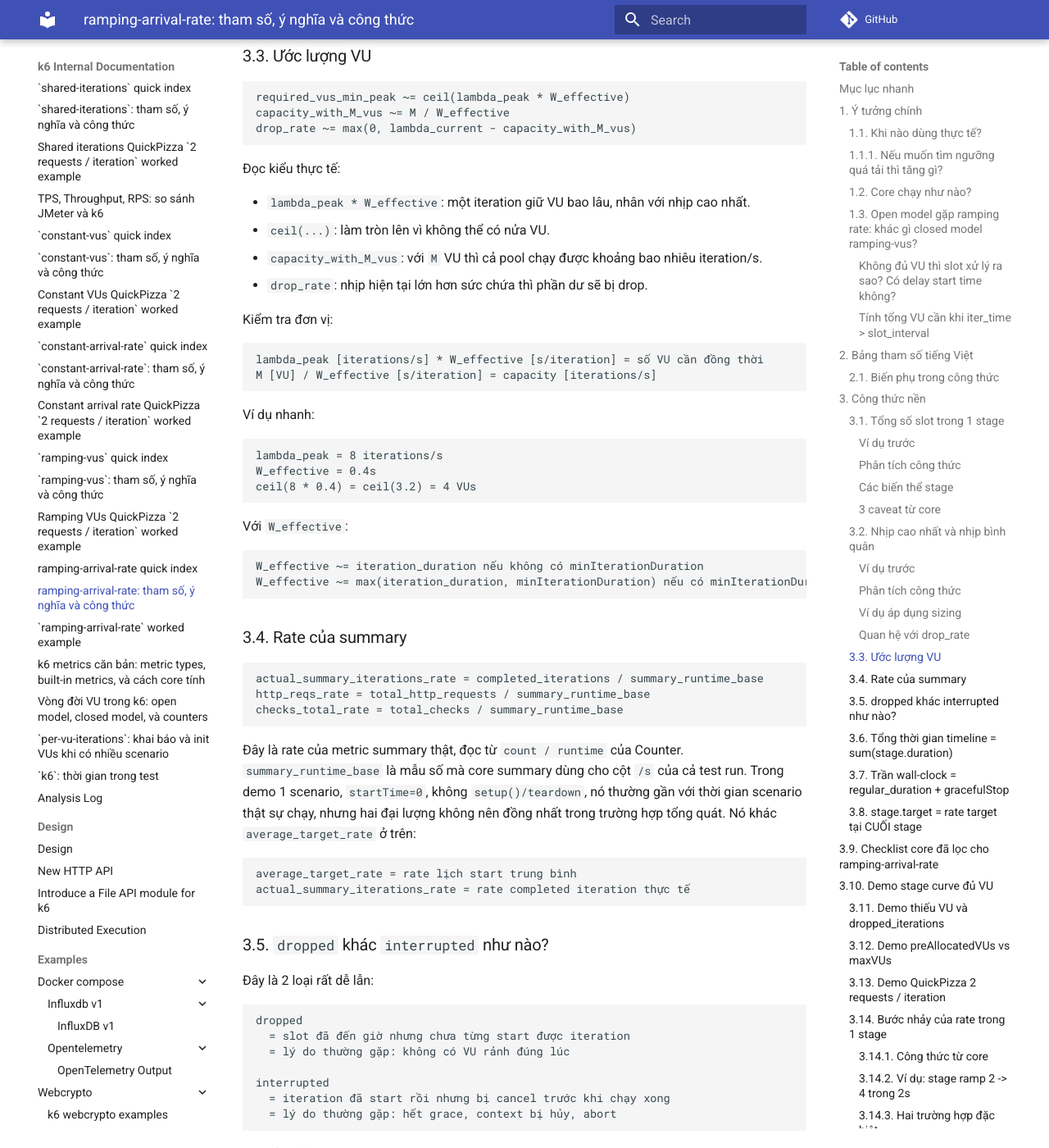
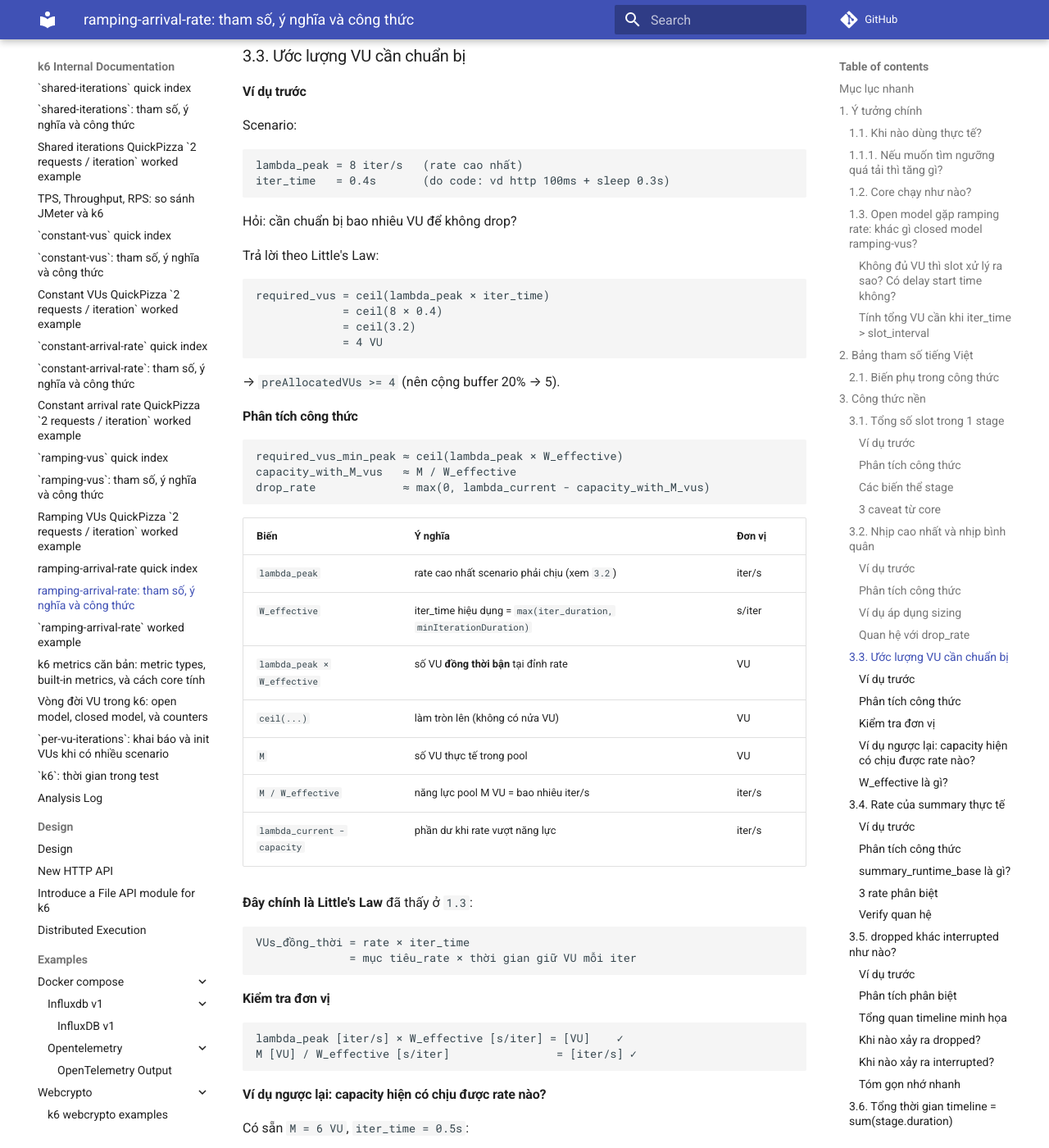
Before and after one commit to meomew-auto/markdown, an MkDocs documentation site: the page built from docs/20260518_ramping-arrival-rate-tham-so-cong-thuc.md, in a window 1280 px wide and 1400 px high, scrolled down 21731 px. Shown: the whole window at 82% size. Built offline with MkDocs 1.6.1 and Material for MkDocs 9.7.7, drawn with Linux system fonts in a browser that asks for light colours; comment, search, counter and statistics services are not loaded; some of the changed text lies outside the part shown.

Commit message:
Update docs

````diff
--- a/docs/20260518_ramping-arrival-rate-tham-so-cong-thuc.md
+++ b/docs/20260518_ramping-arrival-rate-tham-so-cong-thuc.md
@@ -1026,102 +1026,274 @@ drop_rate ≈ max(0, lambda_current - capacity_with_M_vus)
 Ý chính: nhìn `lambda_current` chứ không phải `average_target_rate`. Đoạn
 giữa stage có `lambda_current` cao hơn trung bình → đó là chỗ dễ drop.
 
-### 3.3. Ước lượng VU
-
-```text
-required_vus_min_peak ~= ceil(lambda_peak * W_effective)
-capacity_with_M_vus ~= M / W_effective
-drop_rate ~= max(0, lambda_current - capacity_with_M_vus)
-```
-
-Đọc kiểu thực tế:
-
-- `lambda_peak * W_effective`: một iteration giữ VU bao lâu, nhân với nhịp cao nhất.
-- `ceil(...)`: làm tròn lên vì không thể có nửa VU.
-- `capacity_with_M_vus`: với `M` VU thì cả pool chạy được khoảng bao nhiêu iteration/s.
-- `drop_rate`: nhịp hiện tại lớn hơn sức chứa thì phần dư sẽ bị drop.
-
-Kiểm tra đơn vị:
-
-```text
-lambda_peak [iterations/s] * W_effective [s/iteration] = số VU cần đồng thời
-M [VU] / W_effective [s/iteration] = capacity [iterations/s]
-```
-
-Ví dụ nhanh:
-
-```text
-lambda_peak = 8 iterations/s
-W_effective = 0.4s
-ceil(8 * 0.4) = ceil(3.2) = 4 VUs
-```
-
-Với `W_effective`:
-
-```text
-W_effective ~= iteration_duration nếu không có minIterationDuration
-W_effective ~= max(iteration_duration, minIterationDuration) nếu có minIterationDuration
-```
-
-### 3.4. Rate của summary
+### 3.3. Ước lượng VU cần chuẩn bị
+
+#### Ví dụ trước
+
+Scenario:
+
+```text
+lambda_peak = 8 iter/s   (rate cao nhất)
+iter_time   = 0.4s       (do code: vd http 100ms + sleep 0.3s)
+```
+
+Hỏi: cần chuẩn bị bao nhiêu VU để không drop?
+
+Trả lời theo Little's Law:
+
+```text
+required_vus = ceil(lambda_peak × iter_time)
+             = ceil(8 × 0.4)
+             = ceil(3.2)
+             = 4 VU
+```
+
+→ `preAllocatedVUs >= 4` (nên cộng buffer 20% → 5).
+
+#### Phân tích công thức
+
+```text
+required_vus_min_peak ≈ ceil(lambda_peak × W_effective)
+capacity_with_M_vus   ≈ M / W_effective
+drop_rate             ≈ max(0, lambda_current - capacity_with_M_vus)
+```
+
+| Biến | Ý nghĩa | Đơn vị |
+| --- | --- | --- |
+| `lambda_peak` | rate cao nhất scenario phải chịu (xem `3.2`) | iter/s |
+| `W_effective` | iter_time hiệu dụng = `max(iter_duration, minIterationDuration)` | s/iter |
+| `lambda_peak × W_effective` | số VU **đồng thời bận** tại đỉnh rate | VU |
+| `ceil(...)` | làm tròn lên (không có nửa VU) | VU |
+| `M` | số VU thực tế trong pool | VU |
+| `M / W_effective` | năng lực pool M VU = bao nhiêu iter/s | iter/s |
+| `lambda_current - capacity` | phần dư khi rate vượt năng lực | iter/s |
+
+**Đây chính là Little's Law** đã thấy ở `1.3`:
+
+```text
+VUs_đồng_thời = rate × iter_time
+              = mục tiêu_rate × thời gian giữ VU mỗi iter
+```
+
+#### Kiểm tra đơn vị
+
+```text
+lambda_peak [iter/s] × W_effective [s/iter] = [VU]    ✓
+M [VU] / W_effective [s/iter]                = [iter/s] ✓
+```
+
+#### Ví dụ ngược lại: capacity hiện có chịu được rate nào?
+
+Có sẵn `M = 6 VU`, `iter_time = 0.5s`:
+
+```text
+capacity = 6 / 0.5 = 12 iter/s
+```
+
+→ scenario có `lambda_peak ≤ 12` → không drop.
+→ scenario có `lambda_peak = 15` → drop 3/s tại đỉnh.
+
+#### `W_effective` là gì?
+
+```text
+W_effective = iter_duration                              nếu KHÔNG set minIterationDuration
+            = max(iter_duration, minIterationDuration)   nếu CÓ set minIterationDuration
+```
+
+`minIterationDuration` là sàn: nếu code chạy nhanh hơn `min`, k6 sleep bù
+sau function. VU bị giữ trong toàn bộ `min` đó → ảnh hưởng sizing.
+
+Ví dụ:
+
+```text
+code mất 0.2s, minIterationDuration = 1s
+=> W_effective = max(0.2, 1) = 1s
+=> rate=10/s cần ceil(10 × 1) = 10 VU (không phải 2 VU)
+```
+
+### 3.4. Rate của summary thực tế
+
+#### Ví dụ trước
+
+Sau khi chạy xong scenario, summary in:
+
+```text
+iterations.........: 18    2.571428/s
+http_reqs..........: 36    5.142857/s
+checks_total.......: 36    5.142857/s
+```
+
+Hỏi: rate `2.57/s` này nghĩa là gì? So với `lambda_peak=4/s` và
+`average_target_rate=2.86/s` ở trên, vì sao khác?
+
+Trả lời:
+
+```text
+2.571428/s = completed_iterations / summary_runtime_base
+           = 18 / 7s ≈ 2.57/s
+           = rate THỰC TẾ k6 đã hoàn thành (sau khi trừ drop/interrupt)
+```
+
+Trong ví dụ này:
+
+```text
+scheduled_total          = 20 slot (theo công thức 3.1)
+completed_iterations     = 18      (trong summary)
+=> dropped/interrupted   = 20 - 18 = 2
+
+actual_rate (2.57/s) < average_target_rate (2.86/s) vì có 2 slot không hoàn thành
+```
+
+#### Phân tích công thức
 
 ```text
 actual_summary_iterations_rate = completed_iterations / summary_runtime_base
-http_reqs_rate = total_http_requests / summary_runtime_base
-checks_total_rate = total_checks / summary_runtime_base
-```
-
-Đây là rate của metric summary thật, đọc từ `count / runtime` của Counter.
-`summary_runtime_base` là mẫu số mà core summary dùng cho cột `/s` của cả test run.
-Trong demo 1 scenario, `startTime=0`, không `setup()/teardown`, nó thường gần với thời gian scenario
-thật sự chạy, nhưng hai đại lượng không nên đồng nhất trong trường hợp tổng quát.
-Nó khác `average_target_rate` ở trên:
-
-```text
-average_target_rate = rate lịch start trung bình
-actual_summary_iterations_rate = rate completed iteration thực tế
-```
+http_reqs_rate                 = total_http_requests / summary_runtime_base
+checks_total_rate              = total_checks / summary_runtime_base
+```
+
+| Biến | Ý nghĩa | Nguồn |
+| --- | --- | --- |
+| `completed_iterations` | số iter HOÀN THÀNH (không drop, không interrupt) | summary `iterations` |
+| `total_http_requests` | tổng HTTP request đã gửi | summary `http_reqs` |
+| `summary_runtime_base` | mẫu số core dùng cho cột `/s` | xem dưới |
+
+#### `summary_runtime_base` là gì?
+
+Mẫu số core dùng cho cột `/s` của Counter. Trong demo 1 scenario, không
+`setup()/teardown()`, `startTime=0`:
+
+```text
+summary_runtime_base ≈ thời gian scenario thật sự chạy (regular_duration + grace nếu có dùng)
+```
+
+Nhưng KHÔNG NÊN đồng nhất với `total_regular_duration`:
+
+```text
+total_regular_duration  = sum(stage.duration) = lý thuyết
+summary_runtime_base    = thực tế khi chạy, có thể chênh ±1s
+```
+
+#### 3 rate phân biệt
+
+```text
+1) lambda_peak                       [iter/s, mục tiêu cao nhất]
+2) average_target_rate               [iter/s, trung bình lịch start]
+3) actual_summary_iterations_rate    [iter/s, completed thực tế]
+```
+
+Ý nghĩa khác nhau:
+
+```text
+- (1) dùng SIZING VU (preAllocatedVUs >= ceil(lambda_peak × iter_time))
+- (2) dùng đối chiếu sau test (xem có drop/interrupt nhiều không)
+- (3) dùng làm KPI cuối cùng (rate thực hệ thống chịu được)
+```
+
+#### Verify quan hệ
+
+```text
+(1) lambda_peak   >= (2) average_target_rate   (peak luôn >= average)
+(2) average_target_rate >= (3) actual_rate     (target >= thực, do drop/interrupt)
+```
+
+Nếu thấy `(3) > (2)` → nhiều khả năng đo lệch, cần kiểm tra lại
+`summary_runtime_base` có đúng không.
 
 ### 3.5. `dropped` khác `interrupted` như nào?
 
-Đây là 2 loại rất dễ lẫn:
-
-```text
-dropped
-  = slot đã đến giờ nhưng chưa từng start được iteration
-  = lý do thường gặp: không có VU rảnh đúng lúc
-
-interrupted
-  = iteration đã start rồi nhưng bị cancel trước khi chạy xong
-  = lý do thường gặp: hết grace, context bị hủy, abort
-```
-
-Nói rất ngắn:
-
-```text
-dropped = chưa start được
-interrupted = đã start nhưng không finish
-```
-
-Trong core arrival-rate:
-
-```text
-TryRunIteration() fail
-  -> dropped_iterations tăng
-
-RunOnce() đã vào rồi nhưng context chết giữa chừng
-  -> interrupted iterations tăng ở progress/footer
-```
-
-Vì vậy khi đọc output:
-
-```text
-dropped_iterations
-  = metric riêng trong summary
-
-interrupted iterations
-  = số ở progress/footer cuối run
-  không phải Counter summary riêng giống iterations hay http_reqs
+#### Ví dụ trước
+
+Sau test, summary cho:
+
+```text
+iterations.................: 18    completed
+dropped_iterations.........: 5     metric Counter riêng
+running (...), 2 interrupted iterations  <- progress/footer
+```
+
+Hỏi: 5 dropped vs 2 interrupted khác nhau ở đâu?
+
+Trả lời:
+
+```text
+5 dropped     = 5 slot ĐÃ ĐẾN GIỜ start nhưng không tìm được VU rảnh
+                -> CHƯA TỪNG vào iter
+                -> không tốn thời gian VU nào
+
+2 interrupted = 2 iter ĐÃ START rồi nhưng bị cancel giữa chừng
+                -> ĐÃ vào iter, đang chạy thì context bị hủy
+                -> đã tốn thời gian VU + tài nguyên
+```
+
+#### Phân tích phân biệt
+
+| | `dropped` | `interrupted` |
+| --- | --- | --- |
+| Định nghĩa | slot không start được iter | iter đã start nhưng không finish |
+| Khi nào xảy ra? | tại lúc slot fire mà `TryRunIteration()` fail | khi iter đang chạy thì context cancel (hết grace, abort, ...) |
+| Đã tốn VU? | KHÔNG | CÓ (VU đã đang chạy iter) |
+| Nguyên nhân thường gặp | preAllocated thiếu, code chậm hơn dự kiến | hết `gracefulStop`, scenario bị abort, error fatal |
+| Vị trí trong output | metric Counter `dropped_iterations` | số ở progress/footer cuối run, không có Counter riêng |
+| Code emit | `ramping_arrival_rate.go:479-486` | `helpers.go:80-113` (context cancel ở giữa iter) |
+
+#### Tổng quan timeline minh họa
+
+```text
+slot fire  ▼     ▼     ▼     ▼     ▼     ▼
+trục thời gian  ──────────────────────────────────────►
+
+VU=1: [iter#0 ──── done]   [iter#3 ──── done]
+VU=2:   [iter#1 ──── done]   [iter#4 ── X cancel]   <- INTERRUPTED
+                  ▲                            ▲
+                  │                            └─ iter đã chạy giữa chừng
+                  └─ slot fire mà cả 2 VU bận
+                     -> dropped_iterations +1
+                     (không tốn VU nào)
+```
+
+#### Khi nào xảy ra `dropped`?
+
+```text
+1) preAllocated < ideal_vus, không có quota unplanned
+   -> slot fire mà không có VU rảnh -> drop
+
+2) preAllocated thiếu, đang chờ unplanned spawn
+   -> trong window spawn (~10-50ms), slot vẫn fire -> drop
+   (xem 3.16, phase 2)
+
+3) iter_time đột nhiên dài hơn dự kiến (server chậm)
+   -> năng lực VU tụt xuống dưới rate -> drop
+```
+
+#### Khi nào xảy ra `interrupted`?
+
+```text
+1) Iter đang chạy tại t = regular_duration + gracefulStop
+   -> grace hết, hardStop -> interrupted
+
+2) User Ctrl+C / scenario bị abort
+   -> tất cả iter đang chạy bị cancel
+
+3) Error fatal trong VU (vd OOM, panic)
+   -> iter đang chạy không hoàn thành
+```
+
+#### Tóm gọn nhớ nhanh
+
+```text
+dropped      = chưa start được          (lúc slot fire)
+interrupted  = đã start nhưng không finish (lúc context cancel)
+
+dropped không tốn VU
+interrupted đã tốn VU, không gặt được data
+```
+
+Vì vậy khi đọc summary:
+
+```text
+- dropped cao -> sizing VU thiếu -> tăng preAllocatedVUs/maxVUs
+- interrupted cao -> code chậm hơn duration -> tăng gracefulStop hoặc giảm rate
 ```
 
 Nếu 1 completed iteration chạy đủ N request:
````
